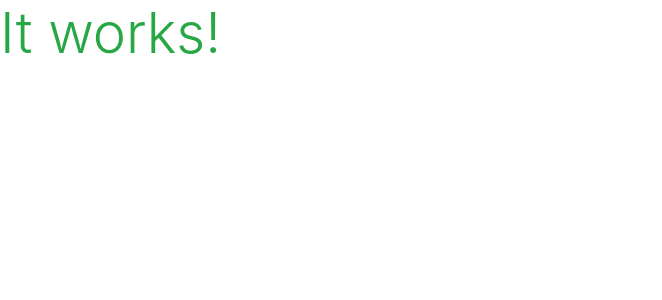
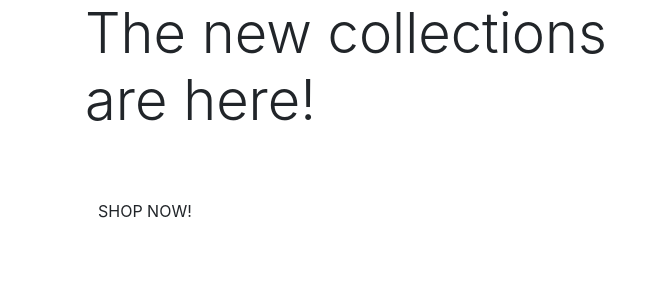
Before and after one commit to Bruno-Diego/bds-b-ado, a Django app: page / in a window 1280 px wide. Shown: the top 300 px of the page, without its empty margins (0-662 px from the left). Run offline with Django 3.2, Linux system fonts and the light colour scheme.

Commit message:
add homepage content

```diff
--- a/home/templates/home/index.html
+++ b/home/templates/home/index.html
@@ -1,5 +1,27 @@
 {% extends 'base.html' %}
 {% load static %}
+
+{% block page_header %}
+    <div class="container header-container">
+        <div class="row">
+            <div class="col"></div>
+        </div>
+    </div>
+{% endblock %}
+
 {% block content %}
-    <h1 class="display-4 text-success">It works!</h1>
+    <div class="container h-100">
+        <div class="row h-100">
+            <div class="col-7 col-md-6 my-auto">
+                <h1 class="display-4 logo-font text-black">The new collections are here!</h1>
+                <div class="my-5">
+                    <h4>
+                        <a href="" class="shop-now-button btn btnlg rounded-0 text-uppercase py-3">
+                            Shop Now!
+                        </a>
+                    </h4>
+                </div>
+            </div>
+        </div>
+    </div>
 {% endblock %}
```
